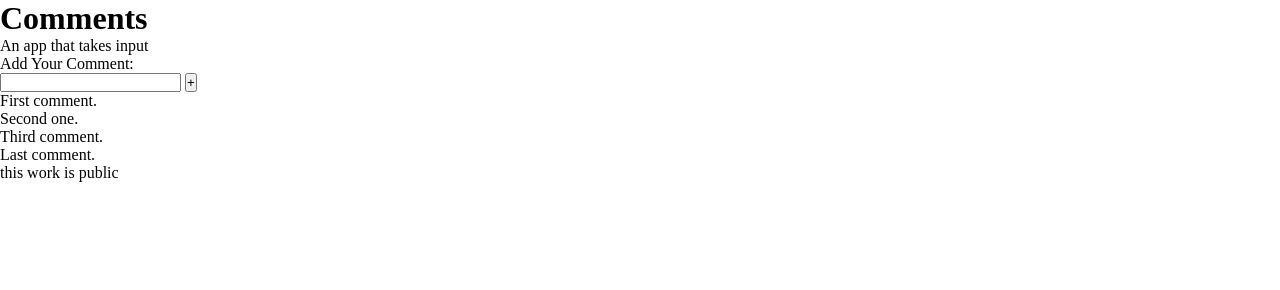
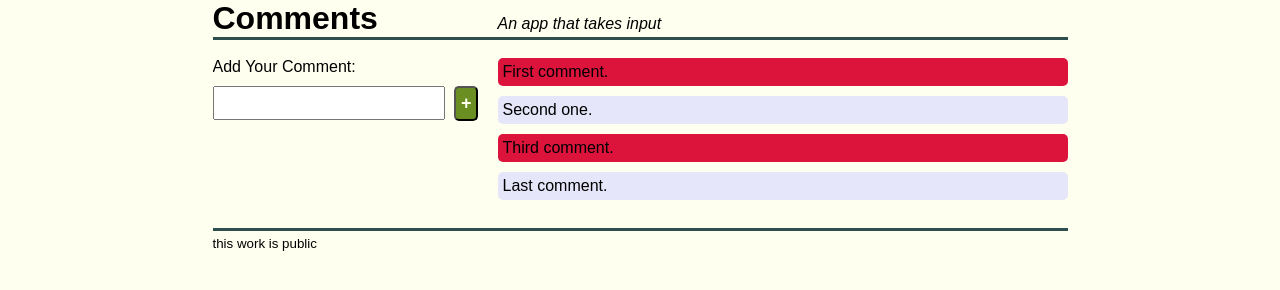
Before and after one commit to mflavin/IIT-ITM462-MATT, a plain HTML site: page Exercises/Week3/index.html in a window 1280 px wide. Drawn offline with nearby package versions, Linux system fonts and the light colour scheme.

Commit message:
Added style to the page

```diff
--- a/Exercises/Week3/style.css
+++ b/Exercises/Week3/style.css
@@ -2,3 +2,85 @@
   margin: 0;
   padding: 0;
 }
+
+body {
+  width: 855px;
+  margin: auto;
+  background: ivory;
+  font-size: 100%;
+  font-family: sans-serif;
+}
+
+header {
+  overflow: auto;
+  border-bottom: 3px solid darkslategray;
+}
+
+h1 {
+  float: left;
+}
+
+header p {
+  float: right;
+  width: 570px;
+  font-style: italic;
+  margin-top: 15px;
+}
+
+main {
+  overflow: auto;
+  padding: 18px 0px;
+  border-bottom: 3px solid darkslategray;
+}
+
+.comment-input {
+  float: left;
+  width: 285px;
+}
+
+.comment-input p {
+  margin-bottom: 10px;
+}
+
+.comment-input input {
+  width: 80%;
+  height: 30px;
+  font-size: 1.2em;
+  font-weight: bold;
+}
+
+.comment-input button {
+  font-weight: bold;
+  padding: 5px;
+  border-radius: 5px;
+  color: ivory;
+  background: olivedrab;
+  cursor: pointer;
+  font-size: 1.125em;
+  margin-left: 5px;
+}
+
+.comments {
+  float: right;
+  width: 570px;
+}
+
+.comments p {
+  padding: 5px;
+  margin-bottom: 10px;
+  border-radius: 5px;
+}
+
+.comments p:nth-child(even) {
+  background: lavender;
+}
+
+.comments p:nth-child(odd) {
+  background: crimson;
+}
+
+footer {
+  font-size: smaller;
+  margin-top: 5px;
+  clear: both;
+}
```
